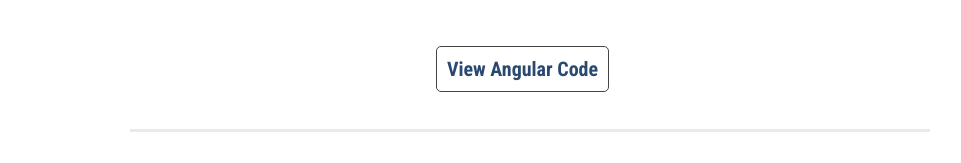
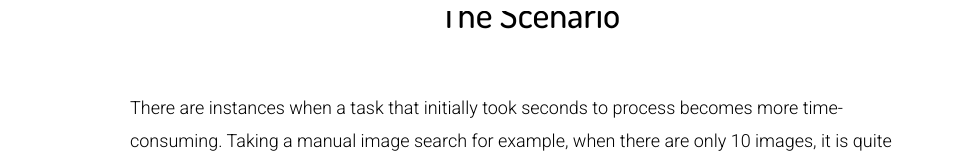
Before and after one commit to tanyargrimes/tanyargrimes.github.io, a plain HTML site: page portfolio/rekognition-image-search/piece.html in a window 1280 px wide. Shown: the part 789-952 px from the top of the page, without its empty margins (110-1071 px from the left). Drawn offline with nearby package versions, Linux system fonts and the light colour scheme.

Commit message:
Hid image search piece

```diff
--- a/portfolio/rekognition-image-search/piece.html
+++ b/portfolio/rekognition-image-search/piece.html
@@ -61,10 +61,10 @@
 							<li>NoSQL</li>
 							<li>Web Development</li>
 						</ul>
-						<ul class="links">
-							<!-- <li><a class="cta-button-link" href="https://master.d2ox8kse4e6jal.amplifyapp.com" target="_blank">Try it here!</a></li> -->
+						<!-- <ul class="links">
+							<li><a class="cta-button-link" href="https://master.d2ox8kse4e6jal.amplifyapp.com" target="_blank">Try it here!</a></li>
 							<li><a class="cta-button-link" href="https://github.com/tanyargrimes/aws-rek-es-image-search" target="_blank">View Angular Code</a></li>
-						</ul>
+						</ul> -->
 
 						<h2>The Scenario</h2>
 						<p>
```
